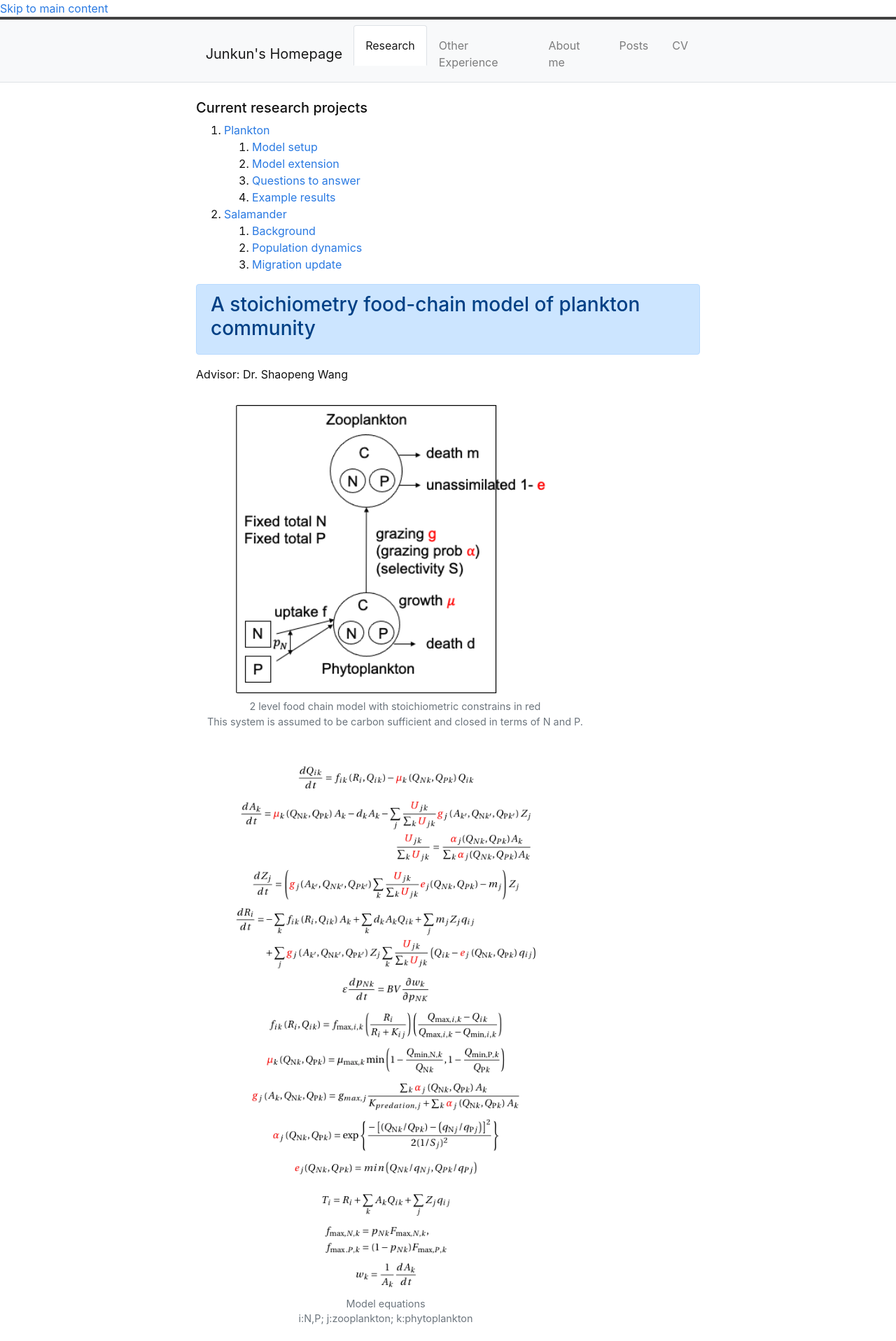
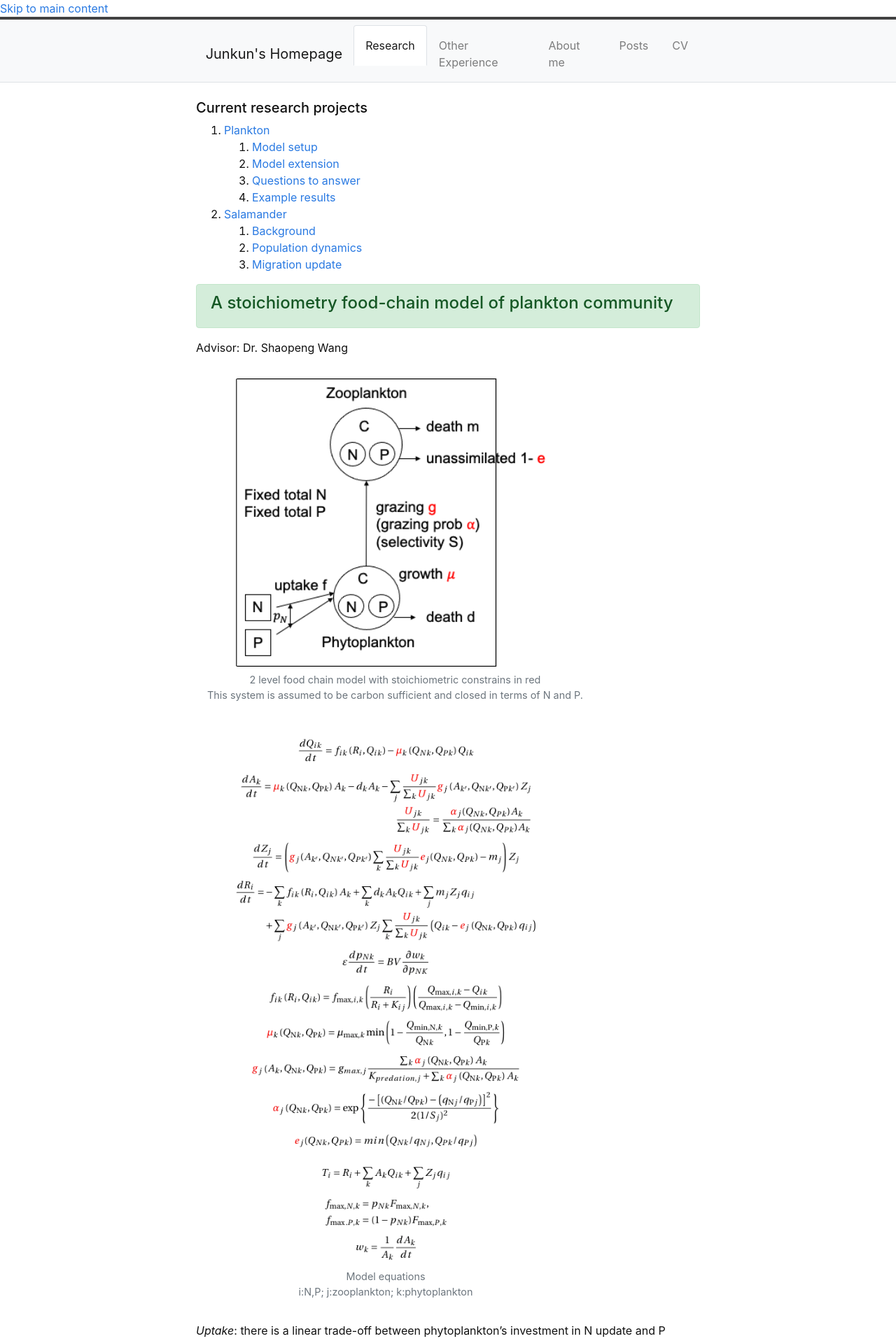
Before and after one commit to junkun-ren/PersonalWebsite, a Jekyll site: the page built from content/0-research.md, in a window 1280 px wide. Shown: the top 1917 px of the page at 70% size. Built offline with Jekyll 4.4.1, drawn with Linux system fonts in a browser that asks for light colours.

Commit message:
Update 0-research.md

````diff
--- a/content/0-research.md
+++ b/content/0-research.md
@@ -15,9 +15,9 @@ nav: true
     3. [Migration update](#subparagraph2-3)
 
 {% capture text %}
-### A stoichiometry food-chain model of plankton community <a name="paragraph1"></a>
+#### A stoichiometry food-chain model of plankton community <a name="paragraph1"></a>
 {% endcapture %}
-{% include alert.html text=text color=success %}
+{% include alert.html text=text color="success" %}
 Advisor: Dr. Shaopeng Wang
 
 <a name="subparagraph1"></a>
@@ -73,9 +73,9 @@ Inspired by the concepts illustrated in the diagram above ```(H. Hillebrand et a
 
 
 {% capture text %}
-### A theoretical framework integrating tiger salamander population dynamics and migration across a pond network <br/> <a name="paragraph2"></a>
+#### A theoretical framework integrating tiger salamander population dynamics and migration across a pond network <br/> <a name="paragraph2"></a>
 {% endcapture %}
-{% include alert.html text=text color=success %}
+{% include alert.html text=text color= "success" %}
 Advisor: Dr. Dorothy Wallace
 
 ##### Background<a name="subparagraph2-1"></a>
````
